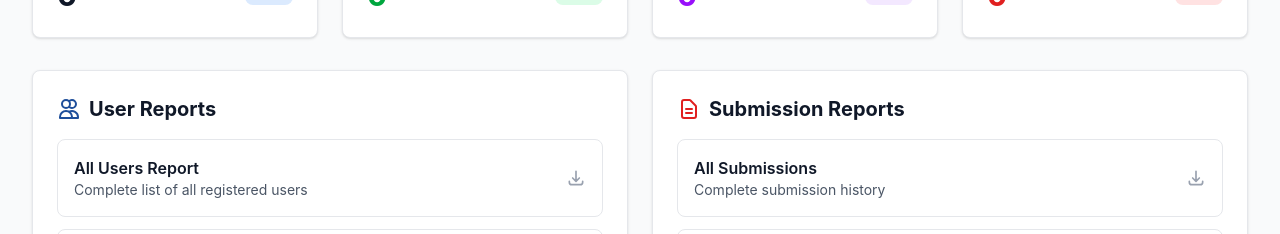
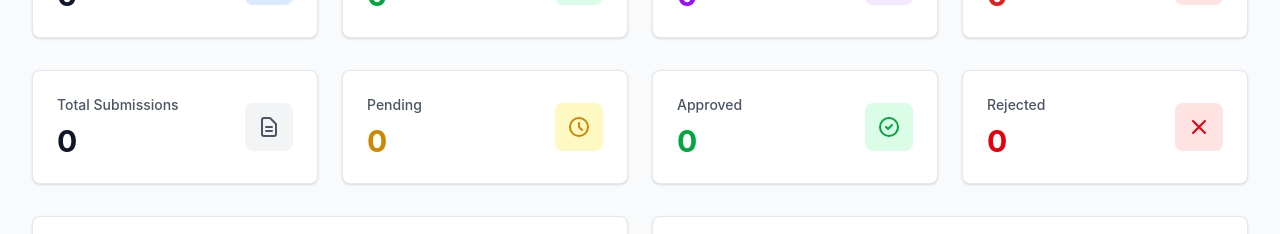
Before and after one commit to Omillo-Charles/New-Testament, a Next.js app: page /admin/reports in a window 1280 px wide. Shown: the part 320-554 px from the top of the page. Built offline with nearby package versions, Linux system fonts and the light colour scheme; no server answers; sample sign-in values are in the browser's storage; a web font is replaced by a local one.

Commit message:
improved stats fetching from the admin pages

```diff
--- a/app/admin/page.js
+++ b/app/admin/page.js
@@ -54,19 +54,20 @@ export default function AdminDashboard() {
 
   const fetchStats = async (token) => {
     try {
+      // Fetch user stats
       const authProvider = localStorage.getItem("authProvider");
-      const apiUrl = authProvider === "social"
+      const authApiUrl = authProvider === "social"
         ? process.env.NEXT_PUBLIC_SOCIAL_AUTH_API_URL || "http://localhost:5503/api/auth"
         : process.env.NEXT_PUBLIC_AUTH_API_URL || "http://localhost:5502/api/auth";
 
-      const response = await fetch(`${apiUrl}/admin/stats`, {
+      const userResponse = await fetch(`${authApiUrl}/admin/stats`, {
         headers: {
           Authorization: `Bearer ${token}`,
         },
       });
 
-      if (response.ok) {
-        const result = await response.json();
+      if (userResponse.ok) {
+        const result = await userResponse.json();
         if (result.success) {
           setStats(prevStats => ({
             ...prevStats,
@@ -76,6 +77,26 @@ export default function AdminDashboard() {
             activeUsers: result.data.activeUsers || 0,
             formAuthUsers: result.data.formAuthUsers || 0,
             socialAuthUsers: result.data.socialAuthUsers || 0,
+          }));
+        }
+      }
+
+      // Fetch submissions stats
+      const submissionsApiUrl = process.env.NEXT_PUBLIC_SUBMISSIONS_API_URL || "http://localhost:5501/api";
+
+      const submissionsResponse = await fetch(`${submissionsApiUrl}/submissions/stats`, {
+        headers: {
+          Authorization: `Bearer ${token}`,
+        },
+      });
+
+      if (submissionsResponse.ok) {
+        const submissionsResult = await submissionsResponse.json();
+        if (submissionsResult.success) {
+          setStats(prevStats => ({
+            ...prevStats,
+            totalSubmissions: submissionsResult.data.totalSubmissions || 0,
+            pendingSubmissions: submissionsResult.data.pendingSubmissions || 0,
           }));
         }
       }
@@ -183,6 +204,43 @@ export default function AdminDashboard() {
           </div>
         </div>
 
+        {/* Submissions Stats */}
+        <div className="grid grid-cols-1 md:grid-cols-2 gap-6 mb-8">
+          <div className="bg-white rounded-lg shadow-sm border border-gray-200 p-6">
+            <div className="flex items-center justify-between">
+              <div>
+                <p className="text-sm font-medium text-gray-600">Total Submissions</p>
+                <p className="text-3xl font-bold text-gray-900 mt-2">{stats.totalSubmissions}</p>
+                <p className="text-xs text-gray-500 mt-1">
+                  All document submissions
+                </p>
+              </div>
+              <div className="w-12 h-12 bg-blue-100 rounded-lg flex items-center justify-center">
+                <svg className="w-6 h-6 text-[#1E4E9A]" fill="none" stroke="currentColor" viewBox="0 0 24 24">
+                  <path strokeLinecap="round" strokeLinejoin="round" strokeWidth={2} d="M9 12h6m-6 4h6m2 5H7a2 2 0 01-2-2V5a2 2 0 012-2h5.586a1 1 0 01.707.293l5.414 5.414a1 1 0 01.293.707V19a2 2 0 01-2 2z" />
+                </svg>
+              </div>
+            </div>
+          </div>
+
+          <div className="bg-white rounded-lg shadow-sm border border-gray-200 p-6">
+            <div className="flex items-center justify-between">
+              <div>
+                <p className="text-sm font-medium text-gray-600">Pending Review</p>
+                <p className="text-3xl font-bold text-orange-600 mt-2">{stats.pendingSubmissions}</p>
+                <p className="text-xs text-gray-500 mt-1">
+                  Awaiting review
+                </p>
+              </div>
+              <div className="w-12 h-12 bg-orange-100 rounded-lg flex items-center justify-center">
+                <svg className="w-6 h-6 text-orange-600" fill="none" stroke="currentColor" viewBox="0 0 24 24">
+                  <path strokeLinecap="round" strokeLinejoin="round" strokeWidth={2} d="M12 8v4l3 3m6-3a9 9 0 11-18 0 9 9 0 0118 0z" />
+                </svg>
+              </div>
+            </div>
+          </div>
+        </div>
+
         {/* Quick Actions */}
         <div className="grid grid-cols-1 lg:grid-cols-2 gap-6 mb-8">
           <div className="bg-white rounded-lg shadow-sm border border-gray-200 p-6">
--- a/app/admin/reports/page.js
+++ b/app/admin/reports/page.js
@@ -55,19 +55,20 @@ export default function GenerateReports() {
 
   const fetchReportData = async (token) => {
     try {
+      // Fetch user stats
       const authProvider = localStorage.getItem("authProvider");
-      const apiUrl = authProvider === "social"
+      const authApiUrl = authProvider === "social"
         ? process.env.NEXT_PUBLIC_SOCIAL_AUTH_API_URL || "http://localhost:5503/api/auth"
         : process.env.NEXT_PUBLIC_AUTH_API_URL || "http://localhost:5502/api/auth";
 
-      const response = await fetch(`${apiUrl}/admin/stats`, {
+      const userResponse = await fetch(`${authApiUrl}/admin/stats`, {
         headers: {
           Authorization: `Bearer ${token}`,
         },
       });
 
-      if (response.ok) {
-        const result = await response.json();
+      if (userResponse.ok) {
+        const result = await userResponse.json();
         if (result.success) {
           setStats(prev => ({
             ...prev,
@@ -76,6 +77,30 @@ export default function GenerateReports() {
               verified: result.data.verifiedUsers || 0,
               active: result.data.activeUsers || 0,
               newThisMonth: result.data.recentRegistrations || 0,
+            },
+          }));
+        }
+      }
+
+      // Fetch submissions stats
+      const submissionsApiUrl = process.env.NEXT_PUBLIC_SUBMISSIONS_API_URL || "http://localhost:5501/api";
+
+      const submissionsResponse = await fetch(`${submissionsApiUrl}/submissions/stats`, {
+        headers: {
+          Authorization: `Bearer ${token}`,
+        },
+      });
+
+      if (submissionsResponse.ok) {
+        const submissionsResult = await submissionsResponse.json();
+        if (submissionsResult.success) {
+          setStats(prev => ({
+            ...prev,
+            submissions: {
+              total: submissionsResult.data.totalSubmissions || 0,
+              pending: submissionsResult.data.pendingSubmissions || 0,
+              approved: submissionsResult.data.approvedSubmissions || 0,
+              rejected: submissionsResult.data.rejectedSubmissions || 0,
             },
           }));
         }
@@ -177,6 +202,65 @@ export default function GenerateReports() {
               <div className="w-12 h-12 bg-red-100 rounded-lg flex items-center justify-center">
                 <svg className="w-6 h-6 text-[#E02020]" fill="none" stroke="currentColor" viewBox="0 0 24 24">
                   <path strokeLinecap="round" strokeLinejoin="round" strokeWidth={2} d="M13 10V3L4 14h7v7l9-11h-7z" />
+                </svg>
+              </div>
+            </div>
+          </div>
+        </div>
+
+        {/* Submission Stats */}
+        <div className="grid grid-cols-1 md:grid-cols-4 gap-6 mb-8">
+          <div className="bg-white rounded-lg shadow-sm border border-gray-200 p-6">
+            <div className="flex items-center justify-between">
+              <div>
+                <p className="text-sm font-medium text-gray-600">Total Submissions</p>
+                <p className="text-3xl font-bold text-gray-900 mt-2">{stats.submissions.total}</p>
+              </div>
+              <div className="w-12 h-12 bg-gray-100 rounded-lg flex items-center justify-center">
+                <svg className="w-6 h-6 text-gray-600" fill="none" stroke="currentColor" viewBox="0 0 24 24">
+                  <path strokeLinecap="round" strokeLinejoin="round" strokeWidth={2} d="M9 12h6m-6 4h6m2 5H7a2 2 0 01-2-2V5a2 2 0 012-2h5.586a1 1 0 01.707.293l5.414 5.414a1 1 0 01.293.707V19a2 2 0 01-2 2z" />
+                </svg>
+              </div>
+            </div>
+          </div>
+
+          <div className="bg-white rounded-lg shadow-sm border border-gray-200 p-6">
+            <div className="flex items-center justify-between">
+              <div>
+                <p className="text-sm font-medium text-gray-600">Pending</p>
+                <p className="text-3xl font-bold text-yellow-600 mt-2">{stats.submissions.pending}</p>
+              </div>
+              <div className="w-12 h-12 bg-yellow-100 rounded-lg flex items-center justify-center">
+                <svg className="w-6 h-6 text-yellow-600" fill="none" stroke="currentColor" viewBox="0 0 24 24">
+                  <path strokeLinecap="round" strokeLinejoin="round" strokeWidth={2} d="M12 8v4l3 3m6-3a9 9 0 11-18 0 9 9 0 0118 0z" />
+                </svg>
+              </div>
+            </div>
+          </div>
+
+          <div className="bg-white rounded-lg shadow-sm border border-gray-200 p-6">
+            <div className="flex items-center justify-between">
+              <div>
+                <p className="text-sm font-medium text-gray-600">Approved</p>
+                <p className="text-3xl font-bold text-green-600 mt-2">{stats.submissions.approved}</p>
+              </div>
+              <div className="w-12 h-12 bg-green-100 rounded-lg flex items-center justify-center">
+                <svg className="w-6 h-6 text-green-600" fill="none" stroke="currentColor" viewBox="0 0 24 24">
+                  <path strokeLinecap="round" strokeLinejoin="round" strokeWidth={2} d="M9 12l2 2 4-4m6 2a9 9 0 11-18 0 9 9 0 0118 0z" />
+                </svg>
+              </div>
+            </div>
+          </div>
+
+          <div className="bg-white rounded-lg shadow-sm border border-gray-200 p-6">
+            <div className="flex items-center justify-between">
+              <div>
+                <p className="text-sm font-medium text-gray-600">Rejected</p>
+                <p className="text-3xl font-bold text-red-600 mt-2">{stats.submissions.rejected}</p>
+              </div>
+              <div className="w-12 h-12 bg-red-100 rounded-lg flex items-center justify-center">
+                <svg className="w-6 h-6 text-red-600" fill="none" stroke="currentColor" viewBox="0 0 24 24">
+                  <path strokeLinecap="round" strokeLinejoin="round" strokeWidth={2} d="M6 18L18 6M6 6l12 12" />
                 </svg>
               </div>
             </div>
```
Also changed, not shown: app/admin/submissions/page.js (+36 -12 lines).
